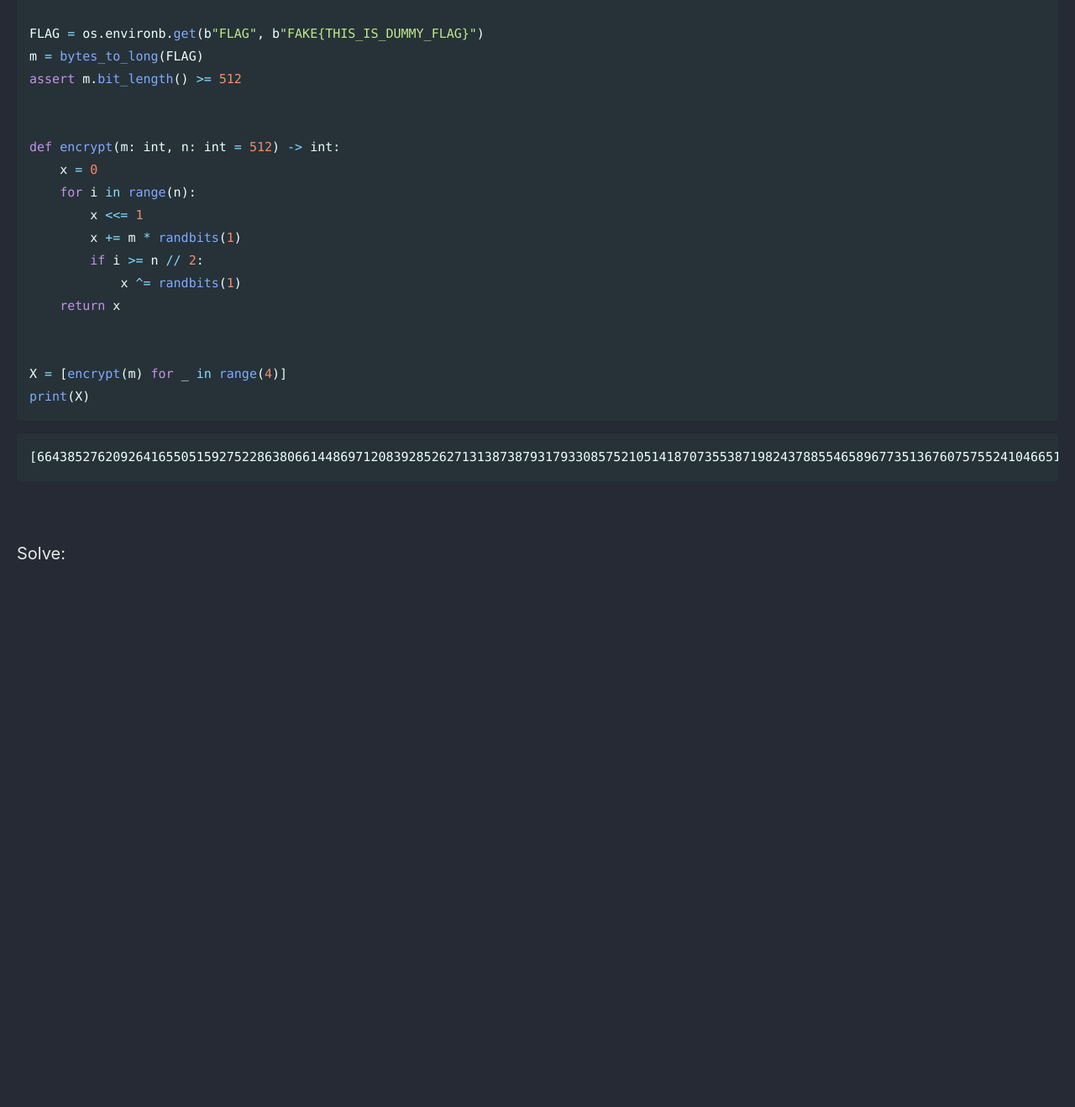
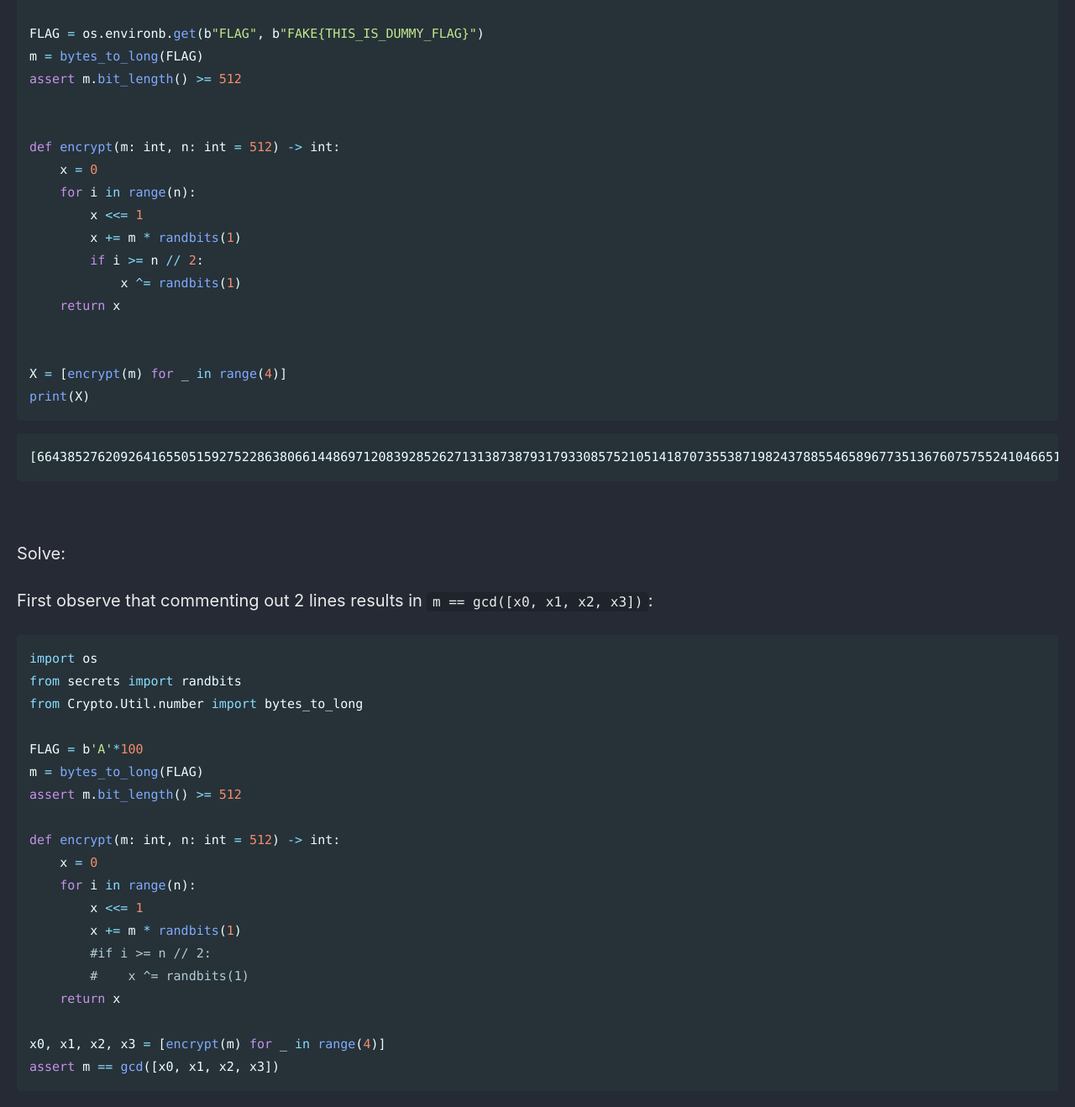
Before and after one commit to Connor-McCartney/Connor-McCartney.github.io, a Jekyll site: the page built from _pages/cryptography/other/WaniCTF2024.md, in a window 1280 px wide and 1400 px high, scrolled down 436 px. Shown: the top 1318 px of the window at 84% size. Built offline with Jekyll 4.4.1, drawn with Linux system fonts in a browser that asks for light colours; cached includes are drawn as plain includes; before the commit the page ends 1166 px from its top, so only the background shows below that.

Commit message:
Update WaniCTF2024.md

````diff
--- a/_pages/cryptography/other/WaniCTF2024.md
+++ b/_pages/cryptography/other/WaniCTF2024.md
@@ -43,3 +43,29 @@ print(X)
 <br>
 
 Solve:
+
+First observe that commenting out 2 lines results in `m == gcd([x0, x1, x2, x3])`:
+
+```python
+import os
+from secrets import randbits
+from Crypto.Util.number import bytes_to_long
+
+FLAG = b'A'*100
+m = bytes_to_long(FLAG)
+assert m.bit_length() >= 512
+
+def encrypt(m: int, n: int = 512) -> int:
+    x = 0
+    for i in range(n):
+        x <<= 1
+        x += m * randbits(1)
+        #if i >= n // 2:
+        #    x ^= randbits(1)
+    return x
+
+x0, x1, x2, x3 = [encrypt(m) for _ in range(4)]
+assert m == gcd([x0, x1, x2, x3])
+```
+
+<br>
````
